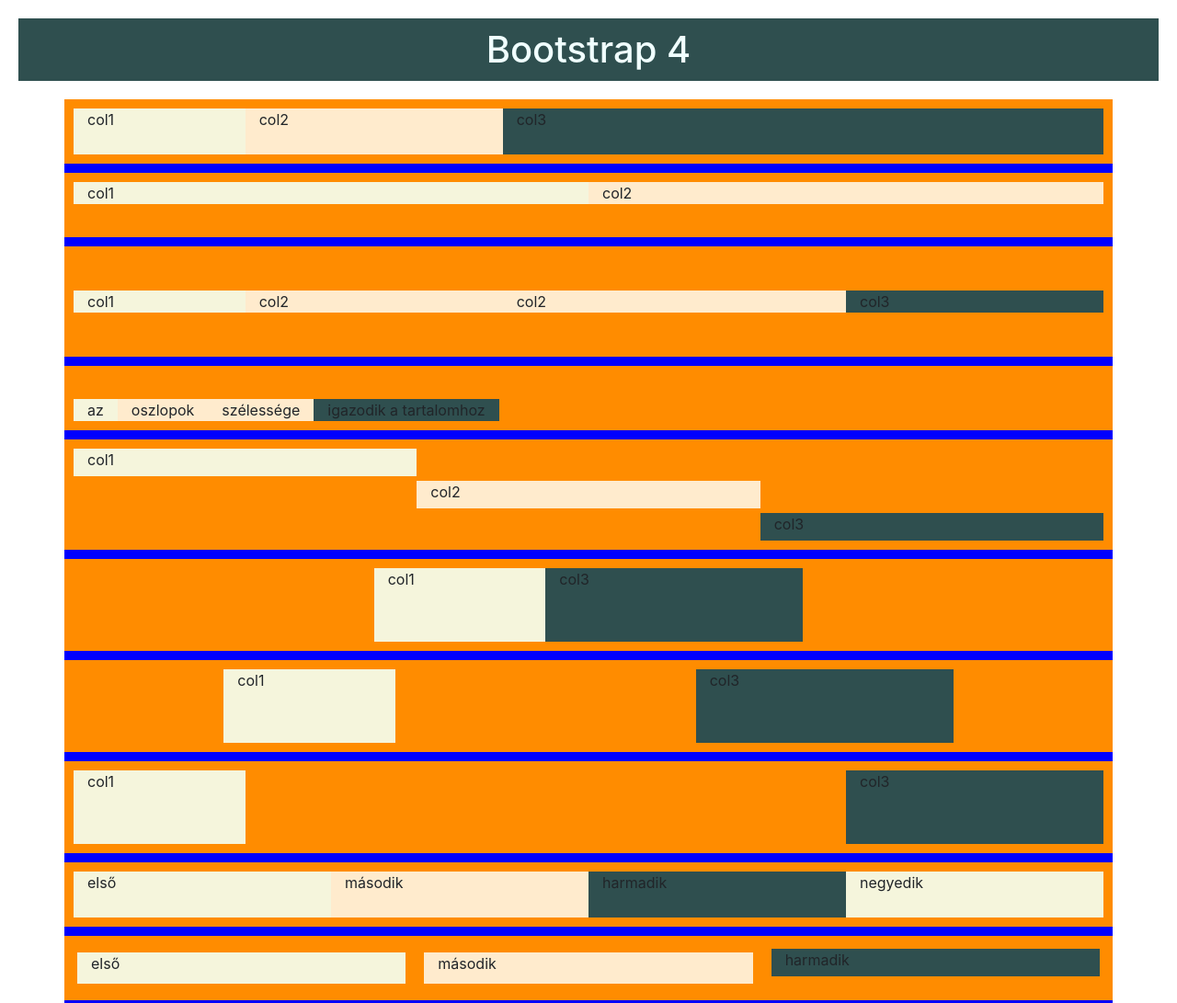
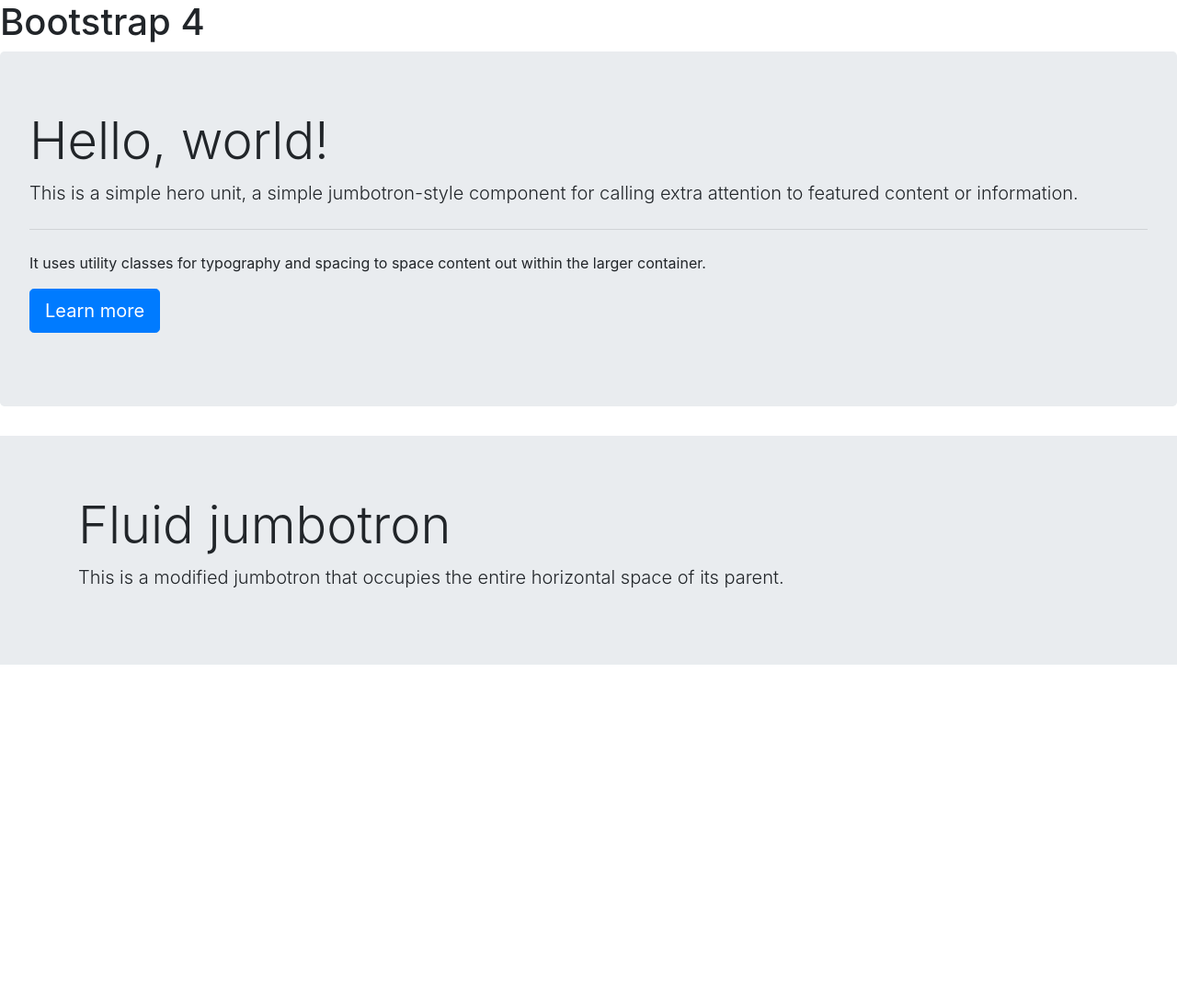
Before and after one commit to noway-s-studies/na_1803_b4, a plain HTML site: page index.html in a window 1280 px wide. Shown: the top 1091 px of the page at 92% size. After the commit the page ends 800 px from the top, so only its background shows below. Drawn offline with nearby package versions, Linux system fonts and the light colour scheme.

Commit message:
start fizu

```diff
--- a/index.html
+++ b/index.html
@@ -12,64 +12,21 @@
   </head>
   <body>
     <h1>Bootstrap 4</h1>
-
-    <div class="container">
-      <div class="row">
-        <div class="col-2 col-a">col1</div>
-        <div class="col-3 col-b">col2</div>
-        <div class="col-7 col-c">col3</div>
-      </div>
-      <div class="row align-items-start">
-        <div class="col-6 col-a">col1</div>
-        <div class="col-6 col-b">col2</div>
-      </div>
-      <div class="row align-items-center" style="height: 120px;">
-        <div class="col-12 col-sm-2 col-a">col1</div>
-        <div class="col-12 col-sm-3 col-b">col2</div>
-        <div class="col-12 col-sm-4 col-b">col2</div>
-        <div class="col-12 col-sm-3 col-c">col3</div>
-      </div>
-      <div class="row align-items-end">
-        <div class="col-auto col-a">az </div>
-        <div class="col-auto col-b">oszlopok</div>
-        <div class="col-auto col-b">szélessége</div>
-        <div class="col-auto col-c">igazodik a tartalomhoz</div>
-      </div>
-      <div class="row" style="height:120px;">
-        <div class="col col-a align-self-start" style="height:30px;">col1</div>
-        <div class="col col-b align-self-center" style="height:30px;">col2</div>
-        <div class="col col-c align-self-end" style="height:30px;">col3</div>
-      </div>
-      <div class="row justify-content-center" style="height:100px;">
-        <div class="col-2 col-a">col1</div>
-        <div class="col-3 col-c">col3</div>
-      </div>
-      <div class="row justify-content-around" style="height:100px;">
-        <div class="col-2 col-a">col1</div>
-        <div class="col-3 col-c">col3</div>
-      </div>
-      <div class="row justify-content-between" style="height:100px;">
-        <div class="col-2 col-a">col1</div>
-        <div class="col-3 col-c">col3</div>
-      </div>
-      <div class="row">
-        <div class="col col-a order-2 order-lg-1">első</div>
-        <div class="col col-b order-1 order-lg-2">második</div>
-        <div class="col col-c order-4 order-lg-3">harmadik</div>
-        <div class="col col-a order-3 order-lg-4">negyedik</div>
-      </div>
-      <div class="row">
-        <div class="col col-a m-1 my-2">első</div>
-        <div class="col col-b m-2 mx-3">második</div>
-        <div class="col col-c m-1 mb-3">harmadik</div>
-      </div>
-      <div class="row">
-        <div class="col-4 col-c mx-auto my-auto">közép</div>
-      </div>
+    <div class="jumbotron">
+        <h1 class="display-4">Hello, world!</h1>
+        <p class="lead">This is a simple hero unit, a simple jumbotron-style component for calling extra attention to featured
+            content or information.</p>
+        <hr class="my-4">
+        <p>It uses utility classes for typography and spacing to space content out within the larger container.</p>
+        <p class="lead">
+            <a class="btn btn-primary btn-lg" href="#" role="button">Learn more</a>
+        </p>
     </div>
-
-    <div class="container-fluid">
-      ...
+    <div class="jumbotron jumbotron-fluid">
+        <div class="container">
+            <h1 class="display-4">Fluid jumbotron</h1>
+            <p class="lead">This is a modified jumbotron that occupies the entire horizontal space of its parent.</p>
+        </div>
     </div>
     <!-- Optional JavaScript -->
     <!-- jQuery first, then Popper.js, then Bootstrap JS -->
--- a/style/css/master.css
+++ /dev/null
@@ -1,49 +0,0 @@
-h1 {
-    margin: 20px auto;
-    text-align: center;
-    background-color: darkslategray;
-    padding: 10px;
-    margin: 20px;
-    color: azure;
-}
-.container {
-    margin-top: 20px;
-}
-.container-fluid {
-    margin-top: 20px;
-}
-
-@media (max-width: 600px){
-    .container {
-        background-color: red;
-    }
-}
-@media (min-width: 800px){
-    .container {
-        background-color: blue;
-    }
-}
-@media (min-width: 600px) and (max-width: 800px){
-    .container-fluid {
-        background-color: green;
-    }
-}
-.col{
-    min-width: 100px;
-}
-.col-a{
-    background-color: beige;
-}
-.col-b{
-    background-color: blanchedalmond;
-}
-.col-c{
-    background-color: darkslategray;
-}
-.row{
-    height: 70px;
-    background-color: darkorange;
-    margin-top: 10px;
-    margin-bottom: 10px;
-    padding: 10px;
-}
```
Also changed, not shown: bs4.html (added, +80 -0 lines).
